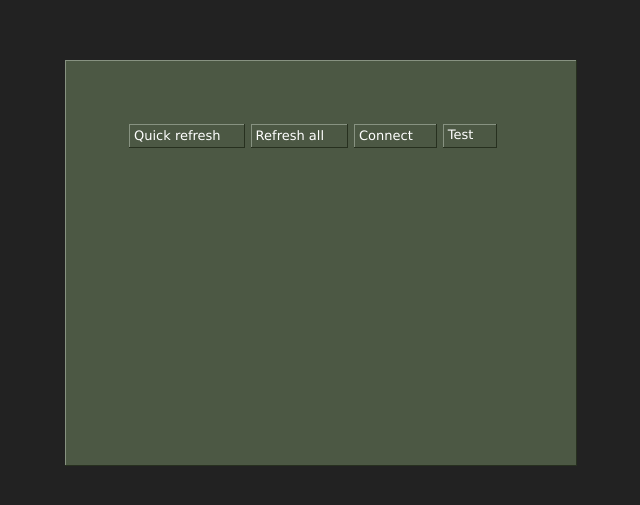
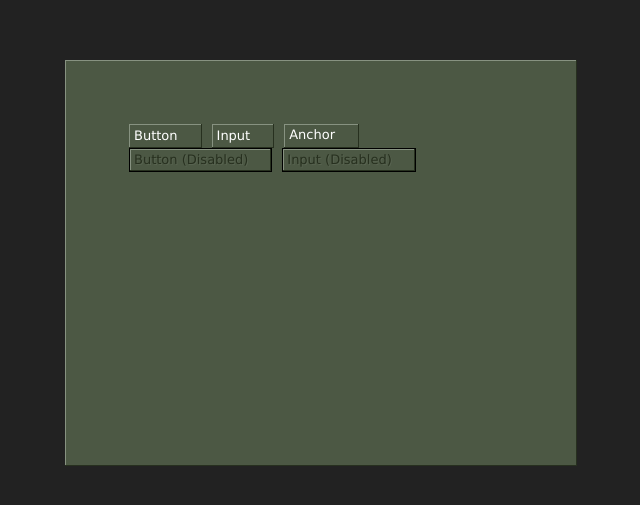
Before and after one commit to joshgermon/GoldSrc.css, a website: page index.html in a window 1280 px wide. Shown: the part 137-642 px from the top of the page, without its empty margins (319-959 px from the left). Drawn offline with Linux system fonts and the light colour scheme.

Commit message:
Disabled button styling

```diff
--- a/index.html
+++ b/index.html
@@ -13,11 +13,12 @@
         <p><q cite="https://developer.valvesoftware.com/wiki/VGUI_Button">A button can be pressed to perform an action. Buttons in current Source games are usually 24 pixels high, and have an additional ~30 pixels or blank space to the right of any text.</q> &mdash; Valve Developer Community</p>
     </section> -->
 
-    <div class="window" style="padding: 4rem; display: flex;">
-        <button>Quick refresh</button>
-        <button>Refresh all</button>
-        <input type="submit" value="Connect">
-        <a href="#" class="button">Test</a>
+    <div class="window" style="padding: 4rem;">
+        <button>Button</button>
+        <input type="submit" value="Input">
+        <a href="#" class="button">Anchor</a>
+        <button disabled>Button (Disabled)</button>
+        <input disabled type="submit" value="Input (Disabled)">
     </div>
 </body>
 </html>
--- a/scss/_buttons.scss
+++ b/scss/_buttons.scss
@@ -16,10 +16,11 @@ input[type=submit], button, .button {
     font-family: 'Verdana';
     font-size: 13px;
     cursor: pointer;
-    & + & {
-        margin-left: 6px;
+    margin-right: 6px;
+    & + &:last-child {
+        margin-right: 0;
     }
-    &:active, &:focus {
+    &:active:not(:disabled), &:focus:not(:disabled) {
         outline: 1px dotted $black;
         outline-offset: -4px;
     }
@@ -29,6 +30,12 @@ input[type=submit], button, .button {
     &:active {
         box-shadow: inset -1px -1px 0 0px $green-border-light, inset 1px 1px 0 0px $green-border-dark;
     }
+    &:disabled {
+        box-shadow: inset 0 0 0 1px $black, inset -2px -2px 0 0px $green-border-dark, inset 2px 2px 0 0px $green-border-light;
+        color: $green-border-dark;
+        text-shadow: 1px 1px rgba(#879281, 0.2);
+        cursor: not-allowed;
+    }
 }
 
 .button {
```
Also changed, not shown: style.css.
